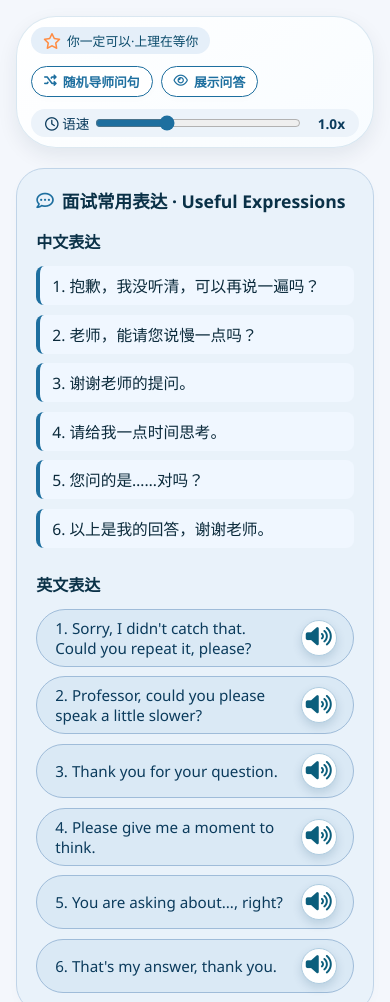
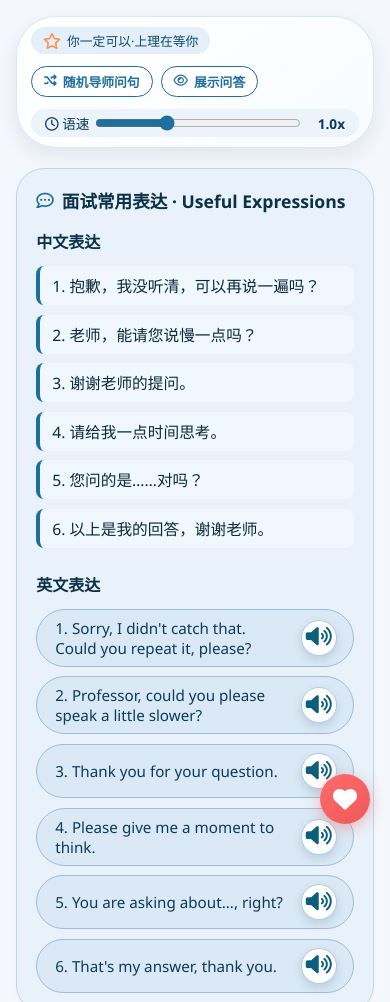
Before and after one commit to Raindewru/Raindewru.github.io, a plain HTML site: page sl/index.html in a window 390 px wide. Shown: the top 1002 px of the page. Drawn offline with Linux system fonts and the light colour scheme.

Commit message:
增加一件展开关闭回答

```diff
--- a/sl/index.html
+++ b/sl/index.html
@@ -336,6 +336,36 @@
             padding-top: 1.5rem;
         }
 
+        .heart-toggle-btn {
+            position: fixed;
+            bottom: 30px;
+            right: 30px;
+            width: 60px;
+            height: 60px;
+            background: linear-gradient(145deg, #ff6b6b, #ee5a5a);
+            border: none;
+            border-radius: 50%;
+            cursor: pointer;
+            display: flex;
+            align-items: center;
+            justify-content: center;
+            box-shadow: 0 4px 15px rgba(238, 90, 90, 0.4);
+            transition: all 0.3s ease;
+            z-index: 1000;
+        }
+        .heart-toggle-btn:hover {
+            transform: scale(1.1);
+            box-shadow: 0 6px 20px rgba(238, 90, 90, 0.5);
+        }
+        .heart-toggle-btn i {
+            font-size: 28px;
+            color: white;
+        }
+        .heart-toggle-btn.active {
+            background: linear-gradient(145deg, #1e6f9f, #155a7f);
+            box-shadow: 0 4px 15px rgba(30, 111, 159, 0.4);
+        }
+
         @media (max-width: 480px) {
             .control-bar {
                 padding: 10px 14px;
@@ -359,6 +389,15 @@
             }
             .teacher-en, .student-en {
                 padding: 10px 40px 10px 14px;
+            }
+            .heart-toggle-btn {
+                width: 50px;
+                height: 50px;
+                bottom: 20px;
+                right: 20px;
+            }
+            .heart-toggle-btn i {
+                font-size: 24px;
             }
         }
     </style>
@@ -436,6 +475,10 @@
     <div class="footer-note">
         <i class="fa-regular fa-heart"></i> 陈茹 · 机械设计制造及其自动化 · 目标上海理工
     </div>
+
+    <button class="heart-toggle-btn" id="heartToggleBtn" title="展开/关闭所有回答">
+        <i class="fa-solid fa-heart"></i>
+    </button>
 </div>
 
 <script>
@@ -689,6 +732,26 @@
         randomIndex = 0; // 默认为第一个问题
     }
 
+    // 爱心按钮 - 展开/关闭所有回答
+    const heartToggleBtn = document.getElementById('heartToggleBtn');
+    let allExpanded = false;
+
+    heartToggleBtn.addEventListener('click', function() {
+        allExpanded = !allExpanded;
+        const studentAnswers = document.querySelectorAll('.student-answer');
+        const showButtons = document.querySelectorAll('.btn-show');
+
+        if (allExpanded) {
+            studentAnswers.forEach(answer => answer.removeAttribute('hidden'));
+            showButtons.forEach(btn => btn.innerHTML = '<i class="fa-regular fa-eye-slash"></i> 隐藏回答');
+            heartToggleBtn.classList.add('active');
+        } else {
+            studentAnswers.forEach(answer => answer.setAttribute('hidden', ''));
+            showButtons.forEach(btn => btn.innerHTML = '<i class="fa-regular fa-message"></i> 显示回答');
+            heartToggleBtn.classList.remove('active');
+        }
+    });
+
     // 调用初始化函数
     init();
 })();
```
